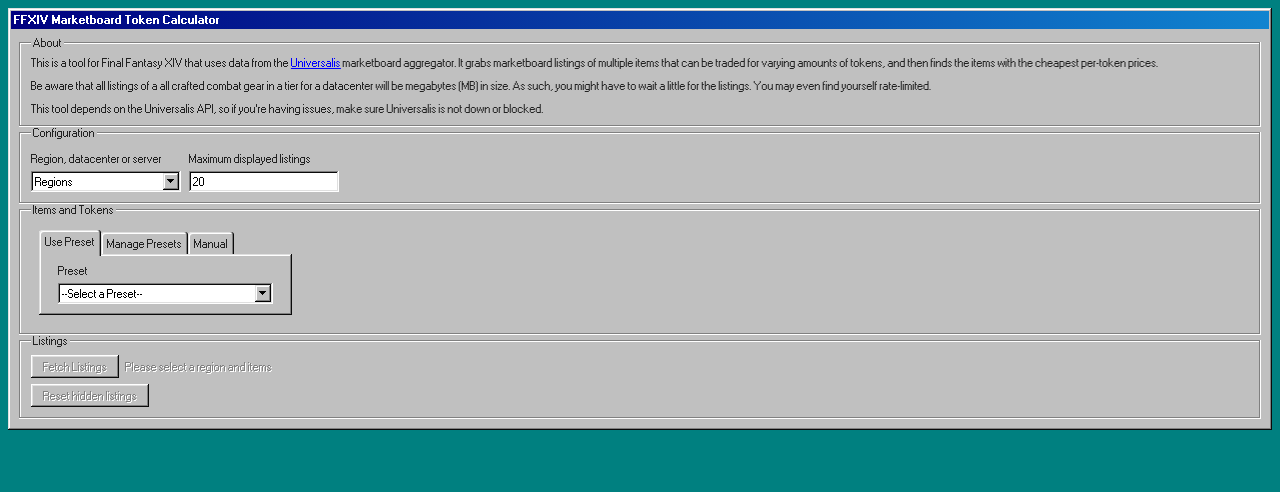
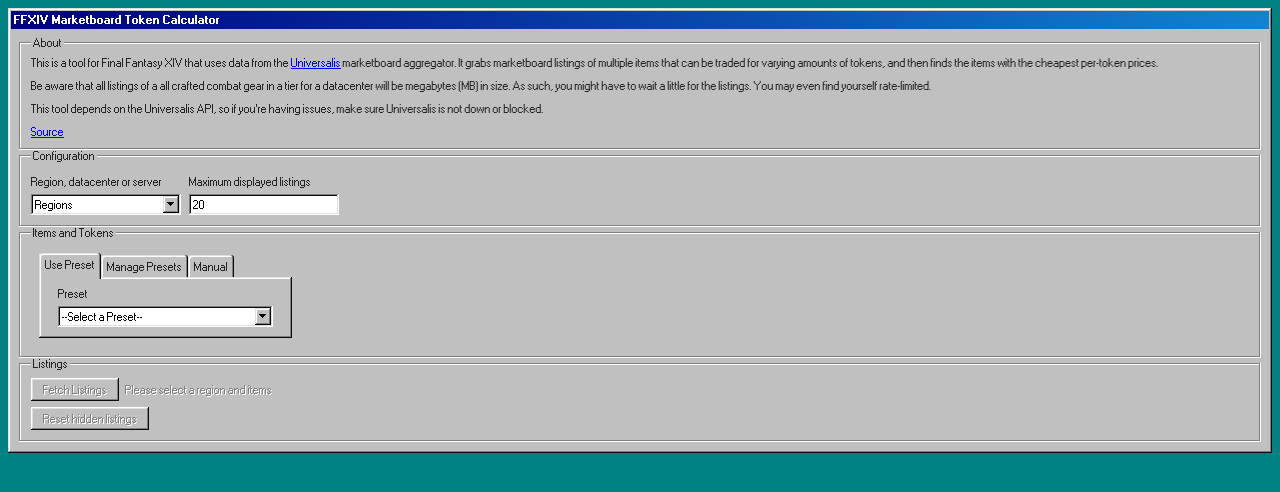
Before and after one commit to rendurok/ffxiv-mb-token-calculator, a Vue app: page / in a window 1280 px wide. Shown: the top 492 px of the page. Built offline with nearby package versions, Linux system fonts and the light colour scheme.

Commit message:
add link to source in about section

```diff
--- a/src/components/static/About.vue
+++ b/src/components/static/About.vue
@@ -19,6 +19,9 @@
       This tool depends on the Universalis API, so if you're having issues, make
       sure Universalis is not down or blocked.
     </p>
+    <p>
+      <a href="https://github.com/rendurok/ffxiv-mb-token-calculator">Source</a>
+    </p>
   </fieldset>
 </template>
 
```
